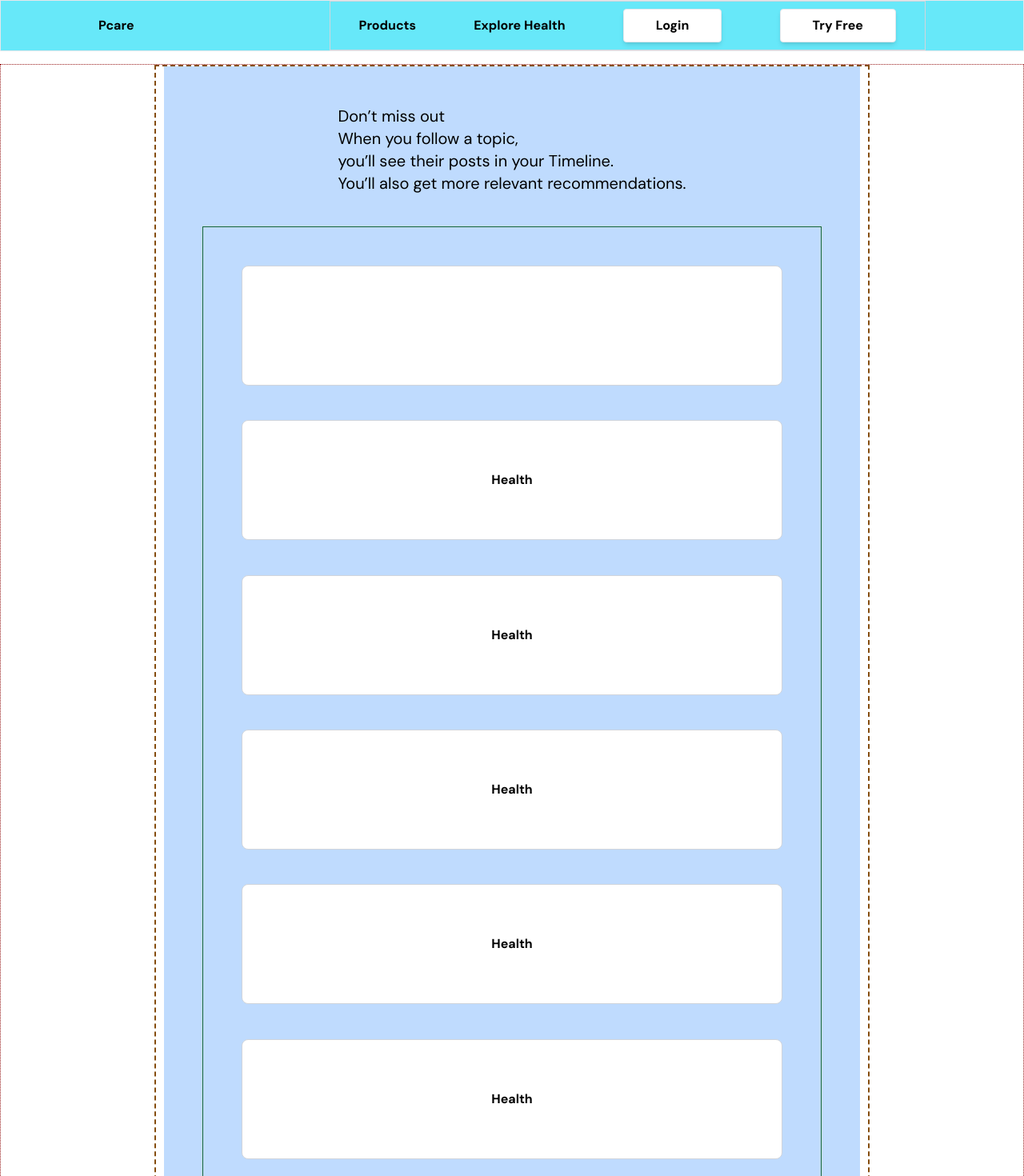
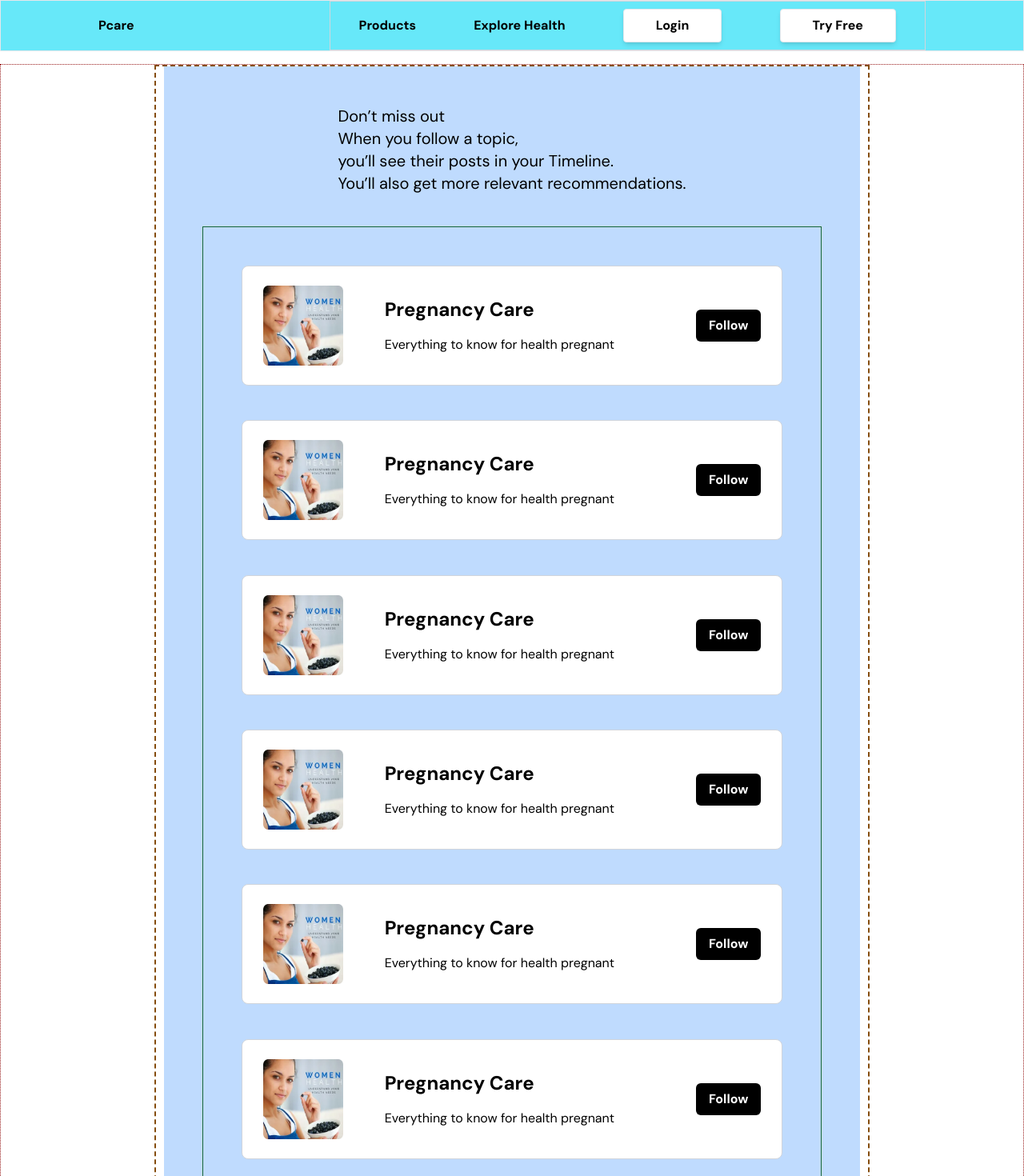
Before and after one commit to Bukunmi-sketch/nextjs-tailwindcss-project, a Next.js app: page /topic in a window 1280 px wide. Shown: the top 1470 px of the page at 80% size. Built offline with nearby package versions, Linux system fonts and the light colour scheme.

Commit message:
created professional details

```diff
--- /dev/null
+++ b/pages/details.js
@@ -0,0 +1,99 @@
+import { Inter, Roboto_Mono } from 'next/font/google';
+import Header from '@/components/header'
+import Image from 'next/image'
+import Link from 'next/link'
+import nurse from "@/assets/nurse.png"
+import rainbow from "@/assets/rainbow.png"
+
+const inter = Inter({
+    subsets: ['latin'],
+    display: 'swap',
+    variable: '--font-inter',
+});
+
+const roboto_mono = Roboto_Mono({
+    subsets: ['latin'],
+    display: 'swap',
+    variable: '--font-roboto-mono',
+});
+
+function register() {
+    return (
+        <>
+            <Header />
+            <main className={`min-h-screen flex justify-center mt-[65px] font-bold border border-dotted border-red-800 md:mt-20 md:flex-row `}>
+
+                {/* CONTAINER BOX */}
+
+                <section className="flex flex-col items-center border-2 border-dashed border-yellow-800  md:flex-row md:w-[70%] ">
+                    {/* FIRST BOX */}
+                    <div className='flex flex-col items-center h-full  bg-blue-200 m-2.5 md:w-[50%] '>
+                        <h3 className='mt-3'>Create a New Account</h3>
+
+                        <div className='flex flex-col border border-green-800 p-12 w-full'>
+                            <div className='flex flex-col  mb-10 flex-1 '>
+                                <button className=' border border-white-800 p-4 flex-1 rounded-lg cursor-pointer bg-white shadow-md'> Sign up with Google</button>
+                            </div>
+
+                            <div className='flex flex-col  mb-10 flex-1 '>
+                                <button className=' border border-white-800 p-4 flex-1 rounded-lg cursor-pointer bg-white shadow-md'> Sign up with Apple id</button>
+                            </div>
+
+                            <div className='flex flex-col justify-center items-center mb-10 flex-1 '>
+                                <p>OR</p>
+                            </div>
+
+                            <div className='flex flex-col  mb-10 flex-1 '>
+                                <input type='' placeholder='Name' className=' border border-white-800 p-4 flex-1 rounded-lg  bg-white shadow-md text-center outline-none hover:outline-gray-400' />
+                            </div>
+
+                            <div className='flex flex-col  mb-10 flex-1 '>
+                                <input type='' placeholder='Phone No' className=' border border-white-800 p-4 flex-1 rounded-lg  bg-white text-center shadow-md outline-none hover:outline-gray-400' />
+                            </div>
+
+                            <div className='flex flex-col  mb-10 flex-1 '>
+                                <h3 className='text-2xl'>Date of birth</h3>
+
+                                <p>This will not be shown publicly. Confirm your own age, even if this account is for a business, a pet, or something else.</p>
+                            </div>
+
+                            <div className='mb-10 flex'>
+
+                                <input type='' placeholder='Month' className='col-span-2 border-2 border-gray-300 p-4 rounded-lg  bg-white text-center shadow-md shadow-gray-500/50 outline-none hover:outline-gray-400 w-[50%] mr-2' />
+
+                                <input type='' placeholder='Day' className=' border border-white-800 p-4 rounded-lg  bg-white text-center shadow-md outline-none hover:outline-gray-400 w-[30%] mr-2' />
+
+                                <input type='' placeholder='Year' className=' border border-white-800 p-4 rounded-lg  bg-white text-center shadow-md outline-none hover:outline-gray-400 w-[30%]' />
+                            </div>
+
+                            <div className='flex flex-col  mb-10 flex-1 '>
+                                <button className='bg-black text-white text-xl py-4 px-4 border border-solid border-black rounded-lg'><Link href="/step2">Continue </Link></button>
+                            </div>
+
+
+                        </div>
+                    </div>
+
+                     {/* -----------------------------------END OF FIRST BOX -------------------------------- */}
+
+                    {/* -----------------------------------SECOND  BOX -------------------------------- */}
+                    <div className='flex flex-col h-full  m-2.5 border border-gray-300 hidden md:w-[50%] md:flex '>
+                        <div className='w-full border border-gray-300 mt-2.5 flex-shrink-0 rounded-xl relative'>
+                            <Image src={rainbow} alt="healthworker" className='h-[400px] rounded-xl shadow-xl w-full' />
+                        </div>
+                        <div className='border border-gray-300 mt-2.5 rounded-xl relative'>
+                            <Image src={nurse} alt="healthworker" className='h-[400px] flex-shrink-0 rounded-xl shadow-xl w-full' />
+                        </div>
+                    </div>
+
+                    {/* -----------------------------------END OF SECOND  BOX -------------------------------- */}
+
+                </section>
+
+                {/* -----------------------------------END OF CONTAINER -------------------------------- */}
+            </main>
+        </>
+    )
+}
+
+export default register
--- a/pages/topic.js
+++ b/pages/topic.js
@@ -2,6 +2,7 @@ import { Inter, Roboto_Mono } from 'next/font/google';
 import Header from '@/components/header'
 import Image from 'next/image'
 import Link from 'next/link'
+import pregnancy from "@/assets/pregnancy.png"
 
 const inter = Inter({
     subsets: ['latin'],
@@ -35,32 +36,69 @@ function Interest() {
                         </div>
 
                         {/* BOX CONTAINING INTERESTS  */}
-                        <div className='grid relative border border-green-800 h-5/6 p-12  w-full 2xl:grid-cols-2 2xl:gap-x-10 md:gap-x-14'>
+                        <div className='grid relative border border-green-800 h-5/6 p-2  w-full md:p-12 2xl:grid-cols-2 2xl:gap-x-10 md:gap-x-14'>
 
-                            <div className='flex items-center justify-center font-bold bg-white border border-gray-300  mb-10 h-[150px] border rounded-lg '>
+                            <div className='flex items-center justify-around relative font-bold bg-white border border-gray-300  mb-10 h-[150px] border rounded-lg '>
+                                <Image src={pregnancy} alt="pregnacy test" className='h-[70px] w-[70px] md:h-[100px] md:w-[100px] ' />
+                                <div className='flex flex-col w-2/4'>
+                                    <p className='text-2xl mb-4'>Pregnancy Care</p>
+                                    <p className='font-light'>Everything to know for health pregnant</p>
+                                </div>
 
+                                <button className='bg-black text-white font-bold px-4 py-2 rounded-md'>Follow</button>
                             </div>
 
-                            <div className='flex items-center justify-center font-bold bg-white border border-gray-300  mb-10 h-[150px] border rounded-lg '>
-                                <p>Health</p>
+                            <div className='flex items-center justify-around relative font-bold bg-white border border-gray-300  mb-10 h-[150px] border rounded-lg '>
+                                <Image src={pregnancy} alt="pregnacy test" className='h-[70px] w-[70px] md:h-[100px] md:w-[100px] ' />
+                                <div className='flex flex-col w-2/4'>
+                                    <p className='text-2xl mb-4'>Pregnancy Care</p>
+                                    <p className='font-light'>Everything to know for health pregnant</p>
+                                </div>
+
+                                <button className='bg-black text-white font-bold px-4 py-2 rounded-md'>Follow</button>
                             </div>
 
-                            <div className='flex items-center justify-center font-bold bg-white border border-gray-300  mb-10 h-[150px] border rounded-lg '>
-                                <p>Health</p>
+                            <div className='flex items-center justify-around relative font-bold bg-white border border-gray-300  mb-10 h-[150px] border rounded-lg '>
+                                <Image src={pregnancy} alt="pregnacy test" className='h-[70px] w-[70px] md:h-[100px] md:w-[100px] ' />
+                                <div className='flex flex-col w-2/4'>
+                                    <p className='text-2xl mb-4'>Pregnancy Care</p>
+                                    <p className='font-light'>Everything to know for health pregnant</p>
+                                </div>
+
+                                <button className='bg-black text-white font-bold px-4 py-2 rounded-md'>Follow</button>
                             </div>
 
 
-                            <div className='flex items-center justify-center font-bold bg-white border border-gray-300  mb-10 h-[150px] border rounded-lg '>
-                                <p>Health</p>
+                            <div className='flex items-center justify-around relative font-bold bg-white border border-gray-300  mb-10 h-[150px] border rounded-lg '>
+                                <Image src={pregnancy} alt="pregnacy test" className='h-[70px] w-[70px] md:h-[100px] md:w-[100px] ' />
+                                <div className='flex flex-col w-2/4'>
+                                    <p className='text-2xl mb-4'>Pregnancy Care</p>
+                                    <p className='font-light'>Everything to know for health pregnant</p>
+                                </div>
+
+                                <button className='bg-black text-white font-bold px-4 py-2 rounded-md'>Follow</button>
                             </div>
 
-                            <div className='flex items-center justify-center font-bold bg-white border border-gray-300  mb-10 h-[150px] border rounded-lg '>
-                                <p>Health</p>
+                            <div className='flex items-center justify-around relative font-bold bg-white border border-gray-300  mb-10 h-[150px] border rounded-lg '>
+                                <Image src={pregnancy} alt="pregnacy test" className='h-[70px] w-[70px] md:h-[100px] md:w-[100px] ' />
+                                <div className='flex flex-col w-2/4'>
+                                    <p className='text-2xl mb-4'>Pregnancy Care</p>
+                                    <p className='font-light'>Everything to know for health pregnant</p>
+                                </div>
+
+                                <button className='bg-black text-white font-bold px-4 py-2 rounded-md'>Follow</button>
                             </div>
 
-                            <div className='flex items-center justify-center font-bold bg-white border border-gray-300  mb-10 h-[150px] border rounded-lg '>
-                                <p>Health</p>
+                            <div className='flex items-center justify-around relative font-bold bg-white border border-gray-300  mb-10 h-[150px] border rounded-lg '>
+                                <Image src={pregnancy} alt="pregnacy test" className='h-[70px] w-[70px] md:h-[100px] md:w-[100px] ' />
+                                <div className='flex flex-col w-2/4'>
+                                    <p className='text-2xl mb-4'>Pregnancy Care</p>
+                                    <p className='font-light'>Everything to know for health pregnant</p>
+                                </div>
+
+                                <button className='bg-black text-white font-bold px-4 py-2 rounded-md'>Follow</button>
                             </div>
+
 
                         </div>
                         <div className='flex flex-col mb-10 w-4/5 border md:w-2/5'>
```
